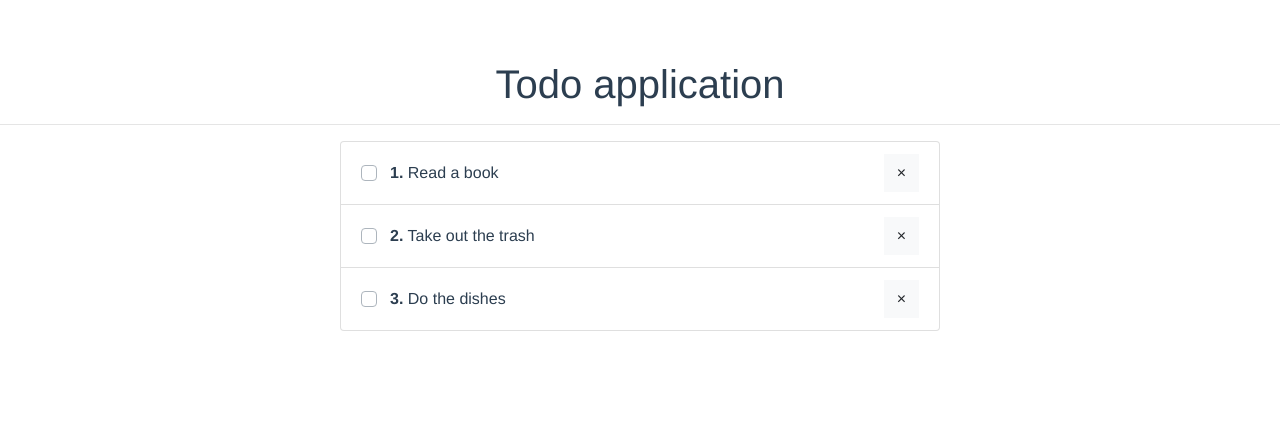
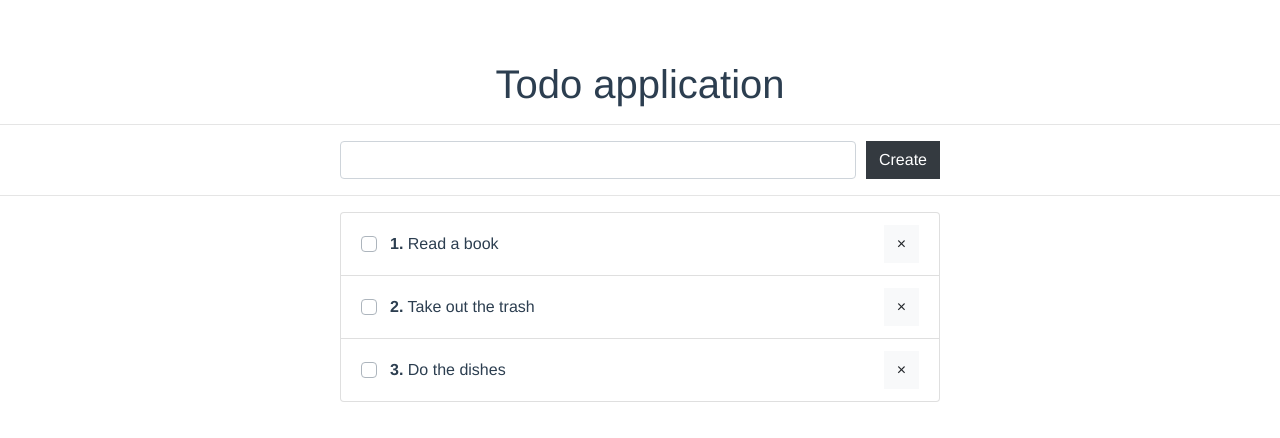
Before and after one commit to kgoncharova/vue-todo, a Vue app: page /todos in a window 1280 px wide. Shown: the top 438 px of the page. Built offline with nearby package versions, Linux system fonts and the light colour scheme.

Commit message:
Create AddTodo component

```diff
--- a/src/App.vue
+++ b/src/App.vue
@@ -1,6 +1,10 @@
 <template>
   <div id="app">
     <h1>Todo application</h1>
+    <hr>
+    <AddTodo
+      @add-todo="addTodo"
+    />
     <hr>
     <TodoList
       v-bind:todos="todos"
@@ -11,6 +15,7 @@
 
 <script>
 import TodoList from '@/components/TodoList'
+import AddTodo from '@/components/AddTodo'
 export default {
   name: 'App',
   data() {
@@ -25,10 +30,14 @@ export default {
   methods: {
     removeTodo(id) {
       this.todos = this.todos.filter(t => t.id !== id)
+    },
+    addTodo(todo) {
+      this.todos.push(todo)
     }
   },
   components: {
-    TodoList
+    TodoList,
+    AddTodo
   }
 }
 </script>
--- /dev/null
+++ b/src/components/AddTodo.vue
@@ -0,0 +1,44 @@
+<template>
+  <form @submit.prevent="onSubmit">
+    <div class="todo-form">
+        <b-form-input v-model="title"></b-form-input>
+        <b-button squared variant="dark" type="submit" class="btn">Create</b-button>
+    </div>
+  </form>
+</template>
+
+<script>
+export default {
+  data() {
+    return {
+      title: ''
+    }
+  },
+  methods: {
+    onSubmit() {
+      if (this.title.trim()) {
+        const newTodo = {
+          id: Date.now(),
+          title: this.title,
+          completed: false
+        }
+
+        this.$emit('add-todo', newTodo)
+        this.title = ''
+      }
+    }
+  }
+}
+</script>
+
+<style scoped>
+.todo-form {
+  display: flex;
+  margin: 0 auto;
+  max-width: 600px;
+}
+
+.btn {
+  margin-left: 10px;
+}
+</style>
--- a/src/components/TodoItem.vue
+++ b/src/components/TodoItem.vue
@@ -3,7 +3,7 @@
     <div class="todo-item">
       <b-form-checkbox @change="todo.completed = !todo.completed">
         <div class="todo-title" v-bind:class="{done: todo.completed}">
-          <strong>{{ todo.id }}.</strong> {{ todo.title }}
+          <strong>{{ index + 1 }}.</strong> {{ todo.title }}
         </div>
       </b-form-checkbox>
       <b-button squared variant="light" @click="$emit('remove-todo', todo.id)">&times;</b-button>
@@ -17,7 +17,8 @@ export default {
     todo: {
       type: Object,
       required: true
-    }
+    },
+    index: Number
   }
 }
 </script>
--- a/src/components/TodoList.vue
+++ b/src/components/TodoList.vue
@@ -2,8 +2,9 @@
   <div class="todo-list">
     <b-list-group>
       <TodoItem
-        v-for="todo of todos"
+        v-for="(todo, i) of todos"
         v-bind:todo="todo"
+        v-bind:index="i"
         @remove-todo="removeTodo"
       />
     </b-list-group>
```
Lines whose indentation alone changed are shown as unchanged.
